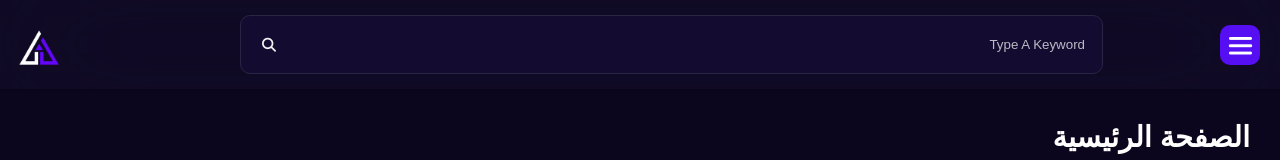
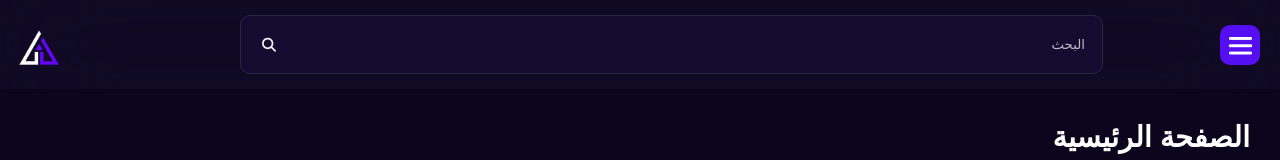
Before and after one commit to AhmedSallam100/xalphaend, a React (Create React App) app: page / in a window 1280 px wide. Shown: the top 160 px of the page. Built offline with nearby package versions, Linux system fonts and the light colour scheme; a web font is replaced by a local one.

Commit message:
Update Header.jsx

```diff
--- a/src/components/Header.jsx
+++ b/src/components/Header.jsx
@@ -8,7 +8,7 @@ const Header = () => {
         <input
           className="p-10 rad-10"
           type="search"
-          placeholder="Type A Keyword"
+          placeholder="البحث"
         />
       </div>
       <span className="menu-icon">
```
